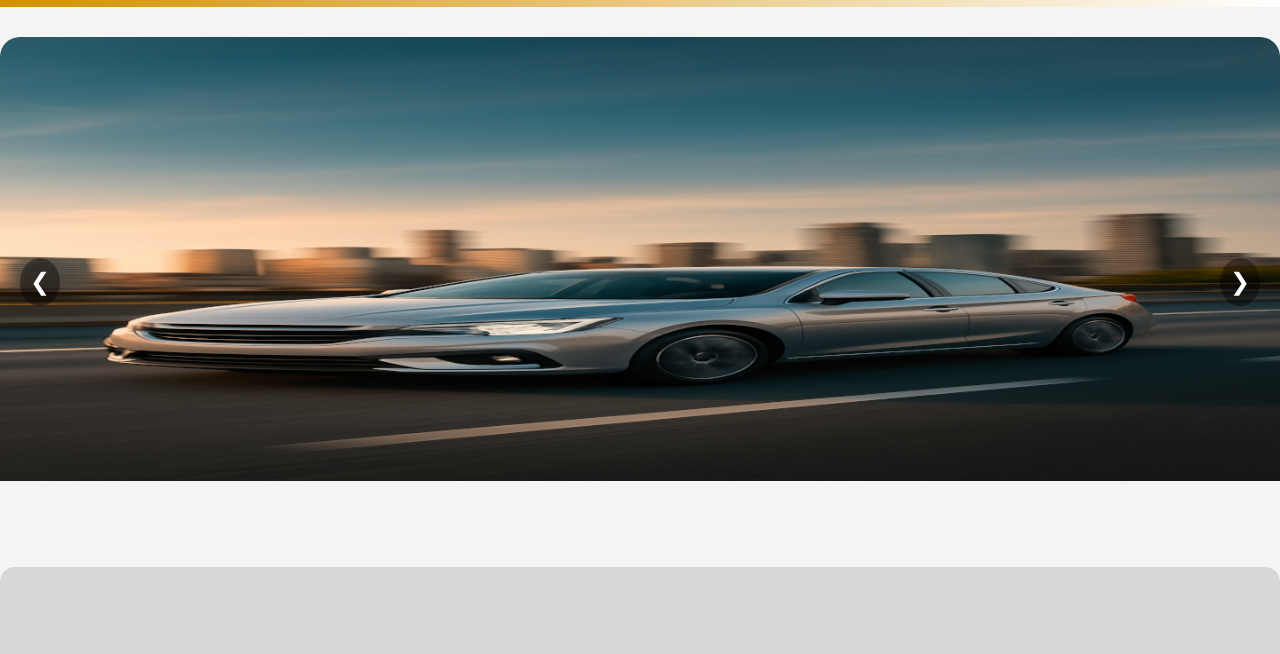
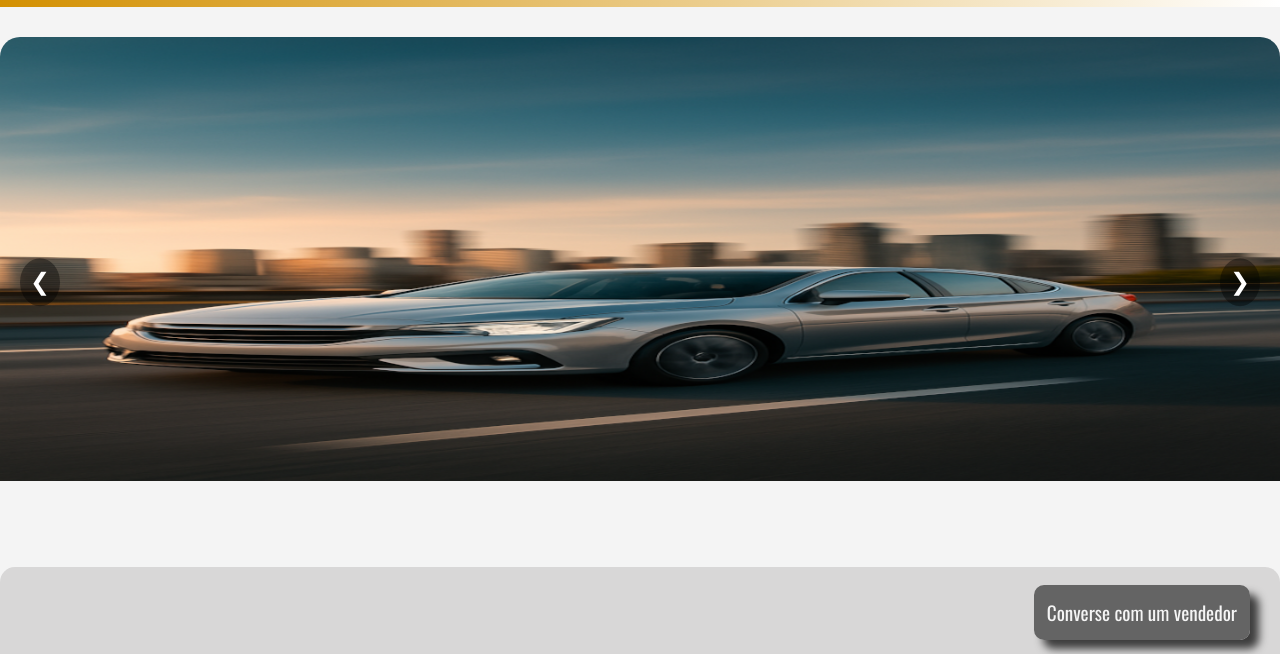
Before and after one commit to eumartins7/locacao_veiculos, a plain HTML site: page index.html in a window 1280 px wide. Shown: the part 143-797 px from the top of the page. Drawn offline with nearby package versions, Linux system fonts and the light colour scheme; a web font is replaced by a local one.

Commit message:
ajuste de estilos, sombra e posicionamento do novo botao

```diff
--- a/style.css
+++ b/style.css
@@ -406,6 +406,40 @@ font-family: system-ui, -apple-system, BlinkMacSystemFont, 'Segoe UI', Roboto, O
     margin-right: 8px;
 }
 
+.chat-widget {
+    position: fixed;
+    bottom: 20px;
+    right: 20px;
+    margin: 10px;
+    z-index: 999; /* deixando assim, sobrepoe tudo da tela */
+}
+
+.to-talk {
+    border-radius: 10px;
+    box-shadow: 9px 9px 9px rgba(0, 0, 0, 0.719); /* 9px direita, 9px baixo e 9px de desfoque rgba com 71,9% de opacidade */
+    padding: 13px;
+    text-decoration: none;
+    border-style: none;
+    background-color: #646464;
+    color: whitesmoke;
+    font-size: 1.2em;
+    font-family: "Oswald", sans-serif;
+    transition: all .5s ease; /*transicao suave de 0.5s p todas propriedades que mudarem (ease da um efeito suave p inicio e fim)*/
+}
+
+.to-talk:hover {
+    cursor: pointer;
+    letter-spacing: 1px; /*Aumenta o espaçamento entre as letras para 1px quando mouse esta na box*/
+    background-color: #000;
+    color: white;
+}
+
+.to-talk:active {
+    letter-spacing: 1.3px;/*Aumenta o espaçamento entre as letras para 1.3px quando clica*/
+    transform: translateY(6px);/*da uma sensacao de afundamento quando clica*/
+    transition: 100ms;/*transicao ocorre em 100ms*/
+}
+
 @media (max-width: 850px) {
   .sobre-nos {
     flex-direction: column;
```
